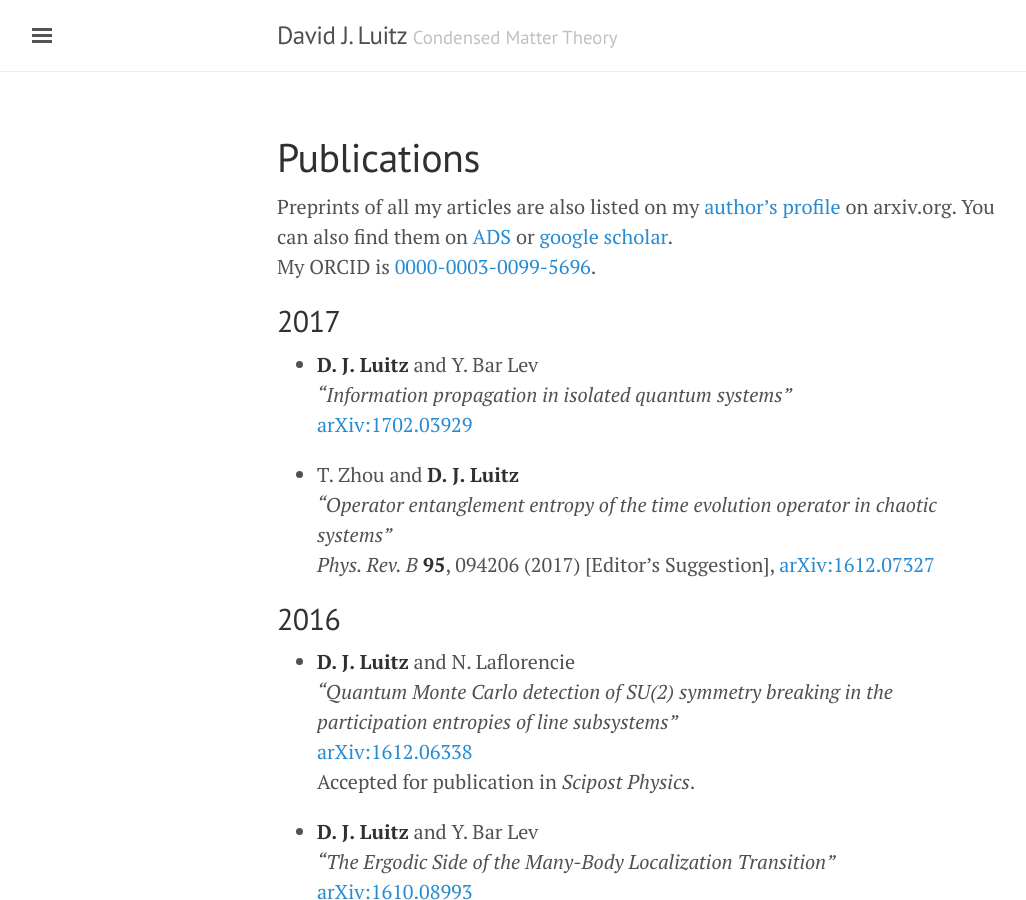
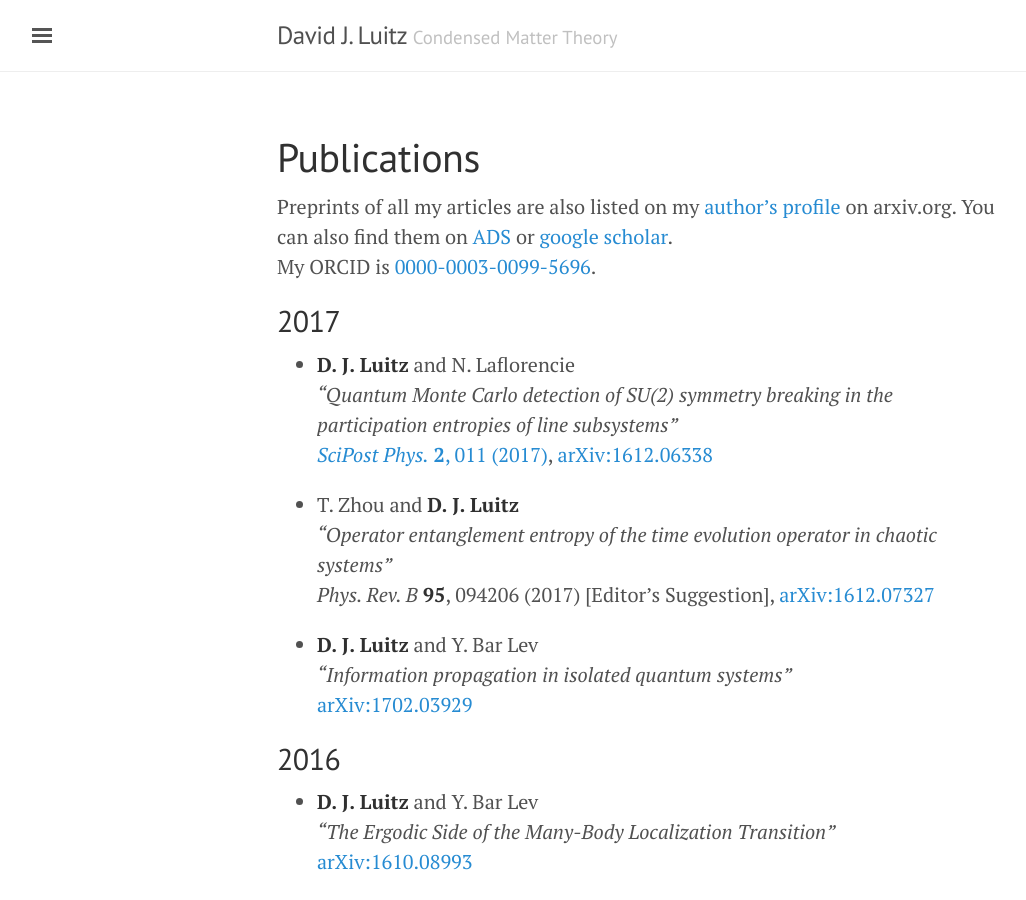
Before and after one commit to dluitz/dluitz.github.io, a Jekyll site: the page built from publications.md, in a window 1280 px wide and 900 px high. Shown: the whole window, without its empty margins (3-1029 px from the left). Built offline with Jekyll 4.4.1, drawn with Linux system fonts in a browser that asks for light colours.

Commit message:
[publist]

```diff
--- a/publications.md
+++ b/publications.md
@@ -9,22 +9,21 @@ My ORCID is [0000-0003-0099-5696](https://orcid.org/0000-0003-0099-5696).
 2017
 ----
 
-+ **D. J. Luitz** and Y. Bar Lev
-*"Information propagation in isolated quantum systems"*
-[arXiv:1702.03929](https://arxiv.org/abs/1702.03929)
++ **D. J. Luitz** and N. Laflorencie
+*"Quantum Monte Carlo detection of SU(2) symmetry breaking in the participation entropies of line subsystems"*
+[*SciPost Phys.* **2**, 011 (2017)](https://scipost.org/10.21468/SciPostPhys.2.2.011), [arXiv:1612.06338](https://arxiv.org/abs/1612.06338)
 
 + T. Zhou and **D. J. Luitz**
 *"Operator entanglement entropy of the time evolution operator in chaotic systems"*
 *Phys. Rev. B* **95**, 094206 (2017) [Editor's Suggestion], [arXiv:1612.07327](https://arxiv.org/abs/1612.07327)
 
++ **D. J. Luitz** and Y. Bar Lev
+*"Information propagation in isolated quantum systems"*
+[arXiv:1702.03929](https://arxiv.org/abs/1702.03929)
+
 
 2016
 ----
-
-+ **D. J. Luitz** and N. Laflorencie
-*"Quantum Monte Carlo detection of SU(2) symmetry breaking in the participation entropies of line subsystems"*
-[arXiv:1612.06338](https://arxiv.org/abs/1612.06338)
-Accepted for publication in *Scipost Physics*.
 
 + **D. J. Luitz** and Y. Bar Lev
 *"The Ergodic Side of the Many-Body Localization Transition"*
```
